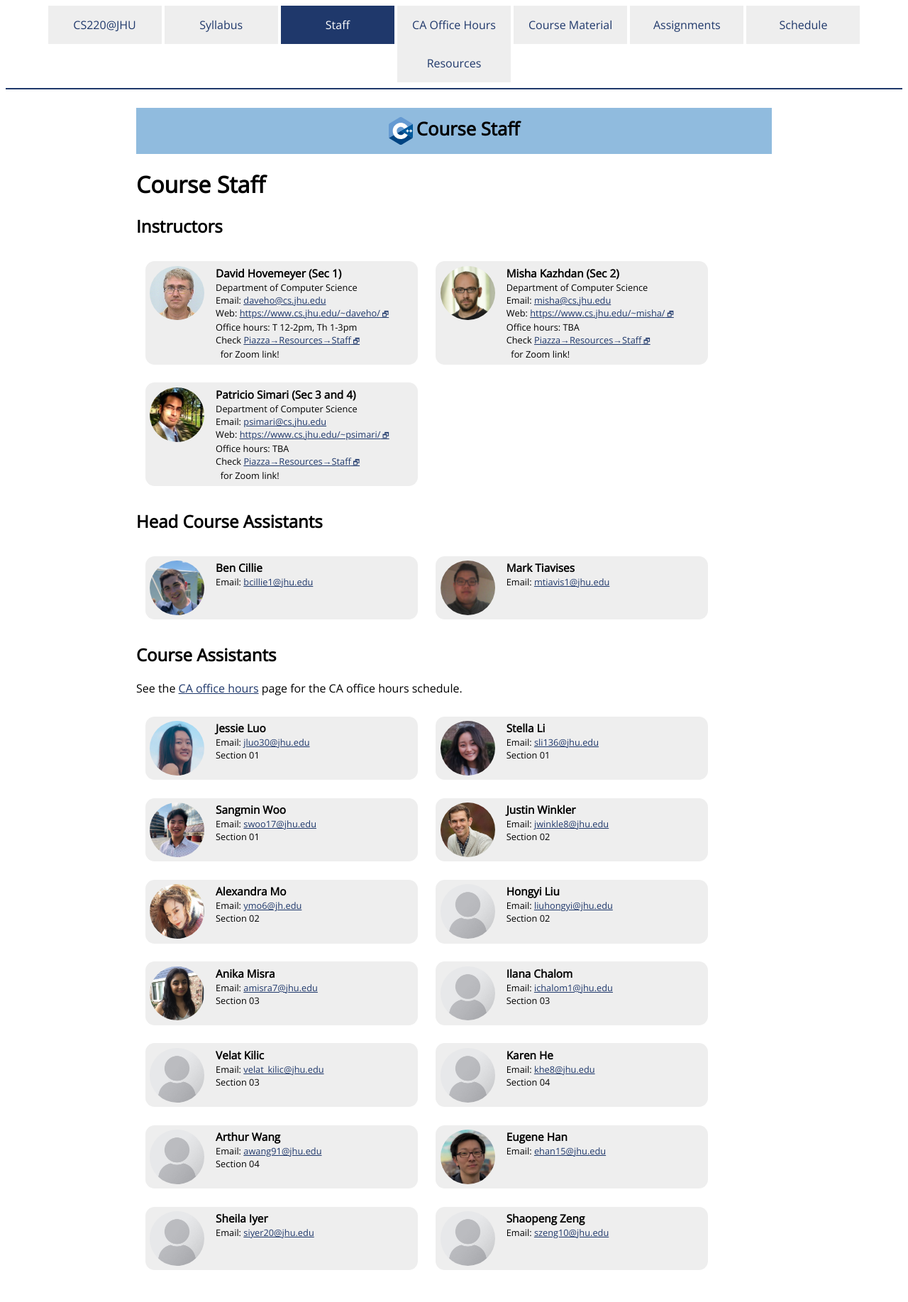
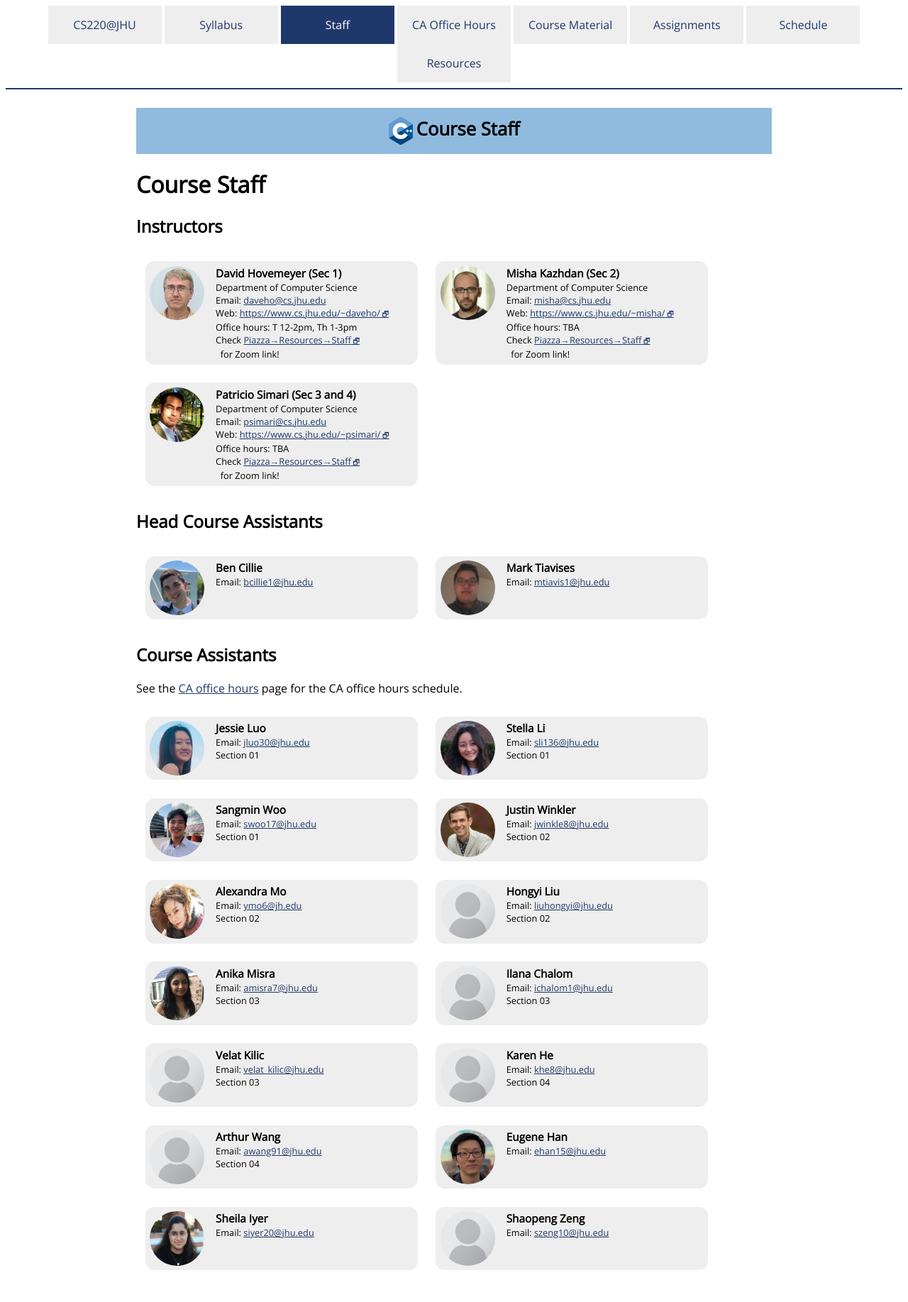
Before and after one commit to jhu-ip/cs220-s22, a Jekyll site: the page built from staff.md, in a window 1280 px wide. Shown: the whole page at 71% size. Built offline with Jekyll 4.4.1, drawn with Linux system fonts in a browser that asks for light colours; some web fonts are replaced.

Commit message:
another staff pic

```diff
--- a/staff.md
+++ b/staff.md
@@ -195,7 +195,7 @@ See the [CA office hours](officehours.html) page for the CA office hours schedul
 </div>
 
 <div class="card">
-  <img alt="Sheila photo" src="{{site.baseurl}}/img/staffpix/placeholder.jpg">
+  <img alt="Sheila photo" src="{{site.baseurl}}/img/staffpix/sheila.jpg">
   <div class="details">
    <span class="name_and_role">Sheila Iyer</span><br>
    Email: <a href="mailto:siyer20@jhu.edu">siyer20@jhu.edu</a><br>
```
Also changed, not shown: img/staffpix/sheila.jpg (added).
